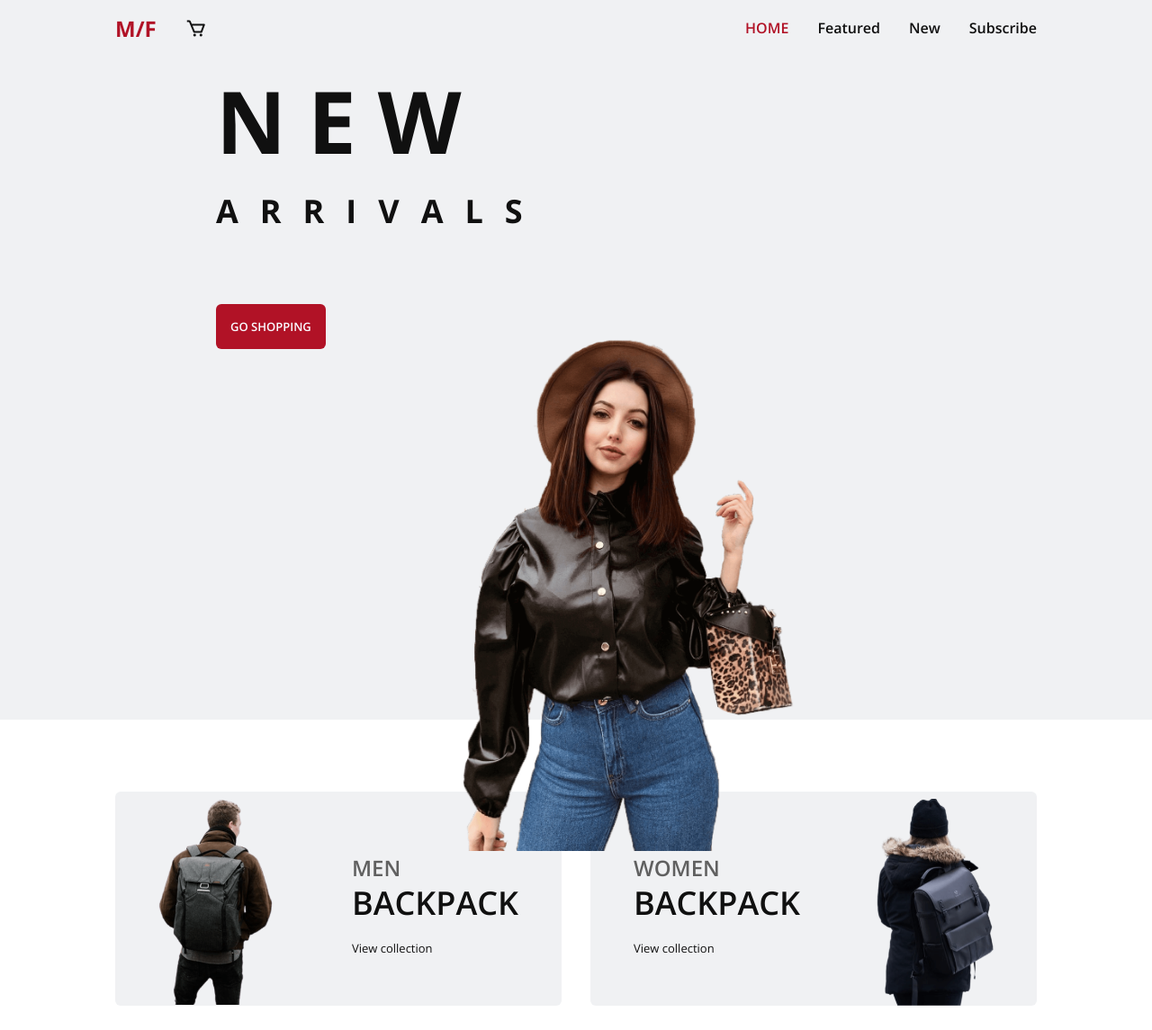
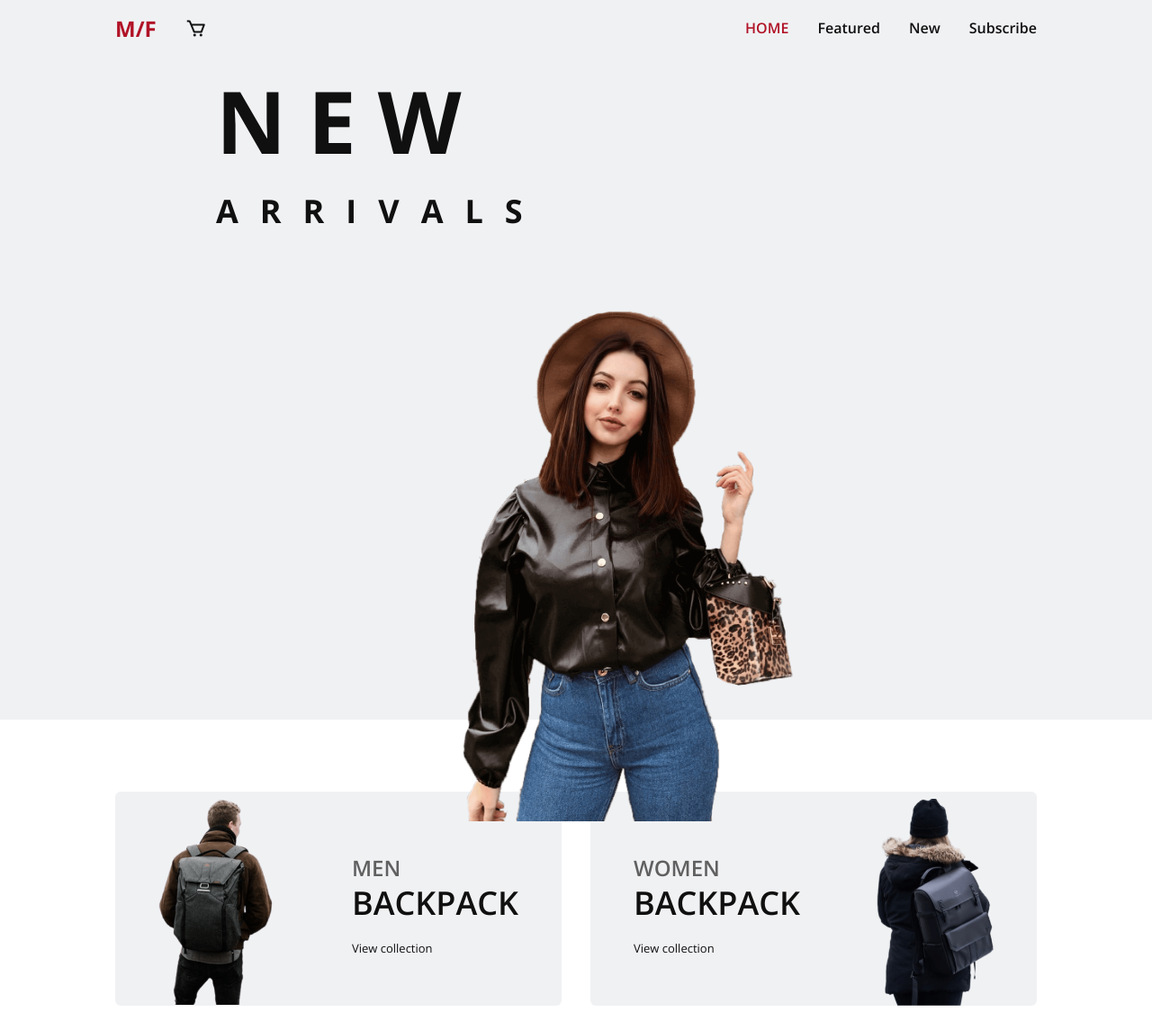
Before and after one commit to T-Damer/e-commerce-template, a PHP site: page / in a window 1280 px wide. Shown: the top 1145 px of the page at 90% size. Run offline with PHP 8.4, Linux system fonts and the light colour scheme.

Commit message:
Better main screen

```diff
--- a/assets/css/styles.css
+++ b/assets/css/styles.css
@@ -249,7 +249,7 @@ img {
 .home__img {
   position: relative;
   left: 30%;
-  bottom: 0%;
+  margin-top: 93px;
   width: 260px;
 }
 /*===== BUTTONS =====*/
--- a/index.html
+++ b/index.html
@@ -64,9 +64,6 @@
         <div class="home__container bg-grid">
           <div class="home__data">
             <h1 class="home__title">NEW <br /><span>ARRIVALS</span></h1>
-            <div style="margin-top: 100px">
-              <a href="#featured" class="button">GO SHOPPING</a>
-            </div>
             <img src="assets/img/home.png" alt="home_lady" class="home__img" />
           </div>
         </div>
```
